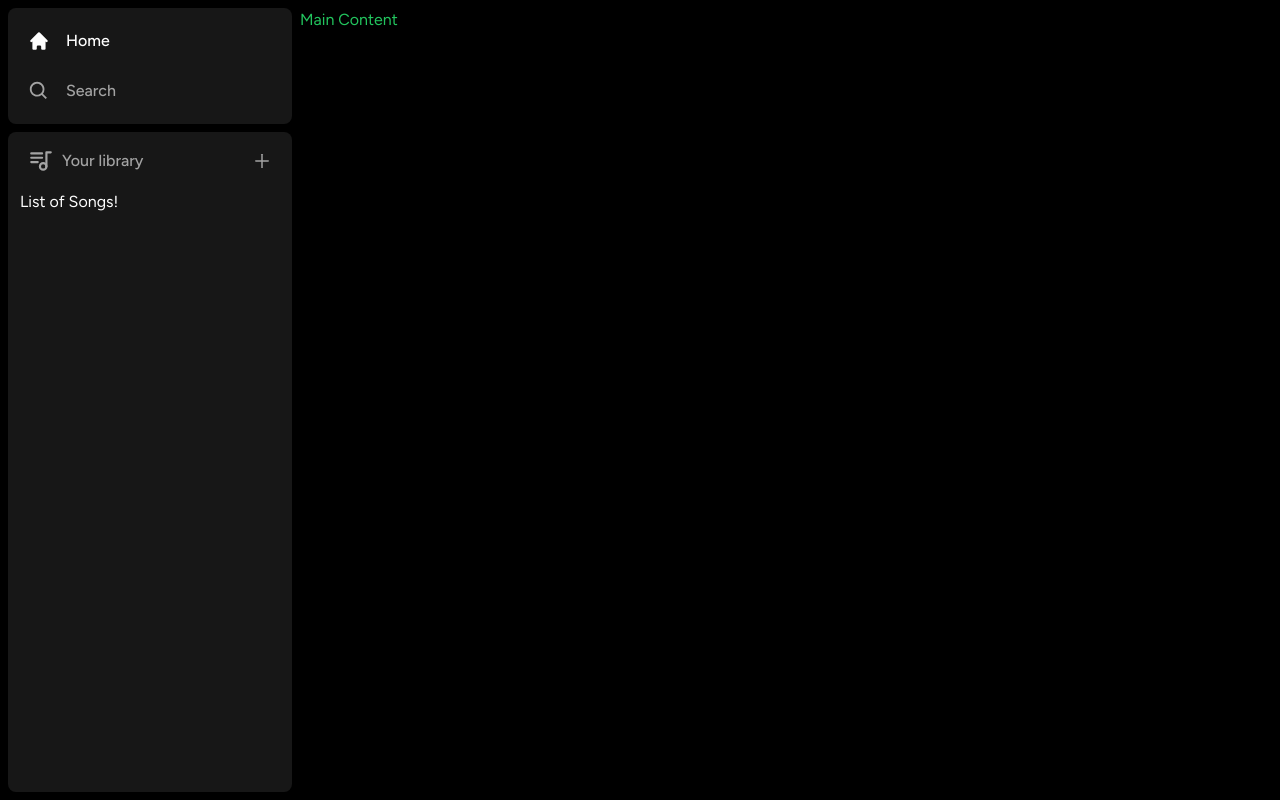
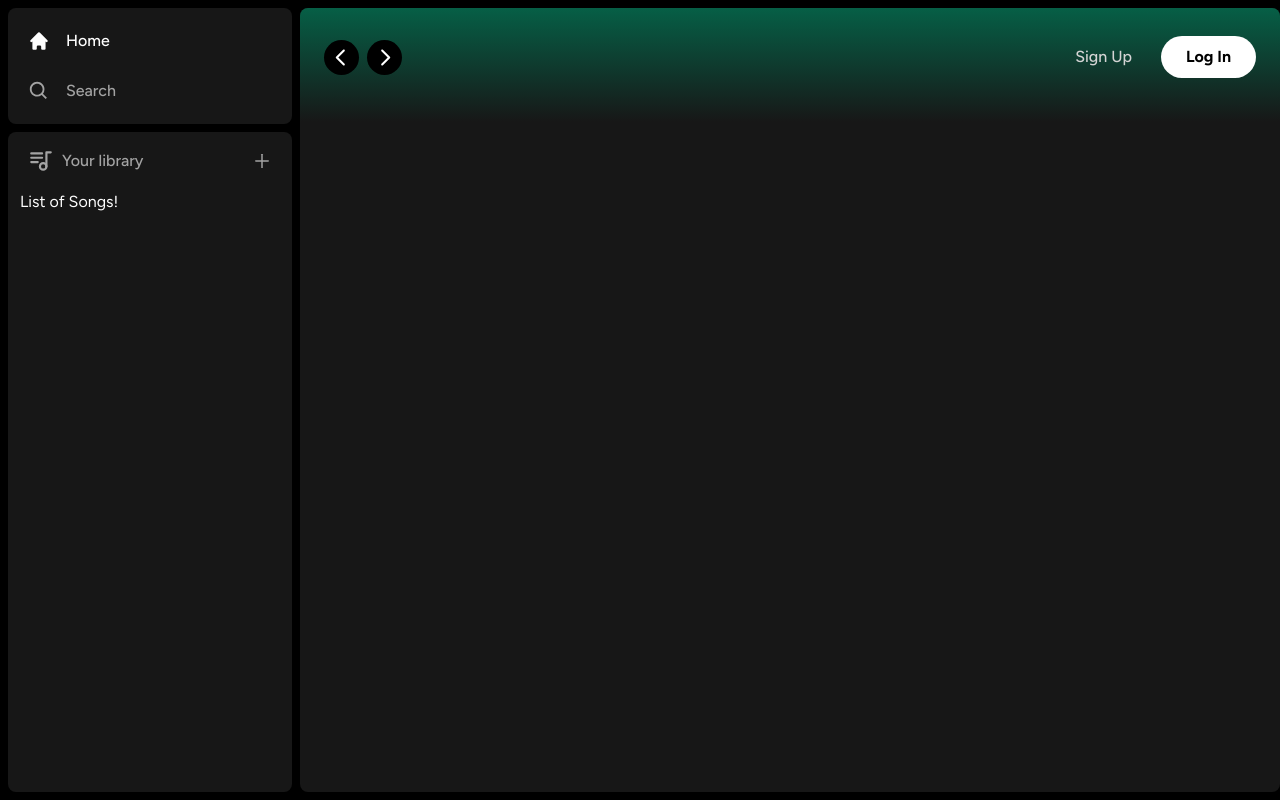
Before and after one commit to McKayMower/spotify-clone, a Next.js app: page / in a window 1280 px wide. Built offline with nearby package versions, Linux system fonts and the light colour scheme.

Commit message:
reusable button

```diff
--- a/src/app/page.tsx
+++ b/src/app/page.tsx
@@ -1,3 +1,11 @@
+import Header from "@/components/Header";
+
 export default function Home() {
-  return <div className="text-green-500">Main Content</div>;
+  return (
+    <div className="bg-neutral-900 rounded-lg h-full w-full overflow-y-auto overflow-hidden">
+      <Header>
+        Header
+      </Header>
+    </div>
+  );
 }
--- /dev/null
+++ b/src/components/Button.tsx
@@ -0,0 +1,27 @@
+import { FC, forwardRef } from "react";
+import { twMerge } from "tailwind-merge";
+
+interface ButtonProps extends React.ButtonHTMLAttributes<HTMLButtonElement> {}
+
+const Button = forwardRef<HTMLButtonElement, ButtonProps>(
+  ({ className, children, disabled, type = "button", ...props }, ref) => {
+    return (
+      <button
+        type={type}
+        className={twMerge(
+          `w-full rounded-full bg-green-500 border border-transparent p-3 disabled:cursor-not-allowed disabled:opacity-50 text-black font-bold hover:opacity-75 transition`,
+          className
+        )}
+        disabled={disabled}
+        ref={ref}
+        {...props}
+      >
+        {children}
+      </button>
+    );
+  }
+);
+
+Button.displayName = "Button";
+
+export default Button;
--- /dev/null
+++ b/src/components/Header.tsx
@@ -0,0 +1,74 @@
+"use client";
+import { BiSearch } from "react-icons/bi";
+import { HiHome } from "react-icons/hi";
+import { RxCaretLeft, RxCaretRight } from "react-icons/rx";
+import { twMerge } from "tailwind-merge";
+import { useRouter } from "next/navigation";
+import { FC } from "react";
+import Button from "./Button";
+
+interface HeaderProps {
+  children: React.ReactNode;
+  className?: string;
+}
+
+const Header: FC<HeaderProps> = ({ children, className }) => {
+  const router = useRouter();
+  const handleLogout = () => {
+    // handle logout
+  };
+
+  return (
+    <div
+      className={twMerge(
+        `h-fit bg-gradient-to-b from-emerald-800 p-6`,
+        className
+      )}
+    >
+      <div className="w-full mb-4 flex items-center justify-between">
+        <div className="hidden md:flex gap-x-2 items-center">
+          <button
+            onClick={() => router.back()}
+            className="rounded-full bg-black flex items-center justify-center hover:opacity-75 transition"
+          >
+            <RxCaretLeft size={35} className="text-white" />
+          </button>
+          <button
+            onClick={() => router.forward()}
+            className="rounded-full bg-black flex items-center justify-center hover:opacity-75 transition"
+          >
+            <RxCaretRight size={35} className="text-white" />
+          </button>
+        </div>
+        {/** mobile view specific */}
+        <div className="flex md:hidden gap-x-2 items-center">
+          <button className="rounded-full p-2 bg-white flex items-center justify-center hover:opacity-75 transition">
+            <HiHome className="text-black" size={20} />
+          </button>
+          <button className="rounded-full p-2 bg-white flex items-center justify-center hover:opacity-75 transition">
+            <BiSearch className="text-black" size={20} />
+          </button>
+        </div>
+        <div className="flex justify-between items-center gap-x-4">
+          <>
+            <div>
+              <Button
+                onClick={() => {}}
+                className="bg-transparent text-neutral-300 font-medium"
+              >
+                Sign Up
+              </Button>
+            </div>
+            <div>
+              <Button onClick={() => {}} className="bg-white px-6 py-2">
+                Log In
+              </Button>
+            </div>
+          </>
+        </div>
+      </div>
+    </div>
+  );
+};
+
+export default Header;
```
